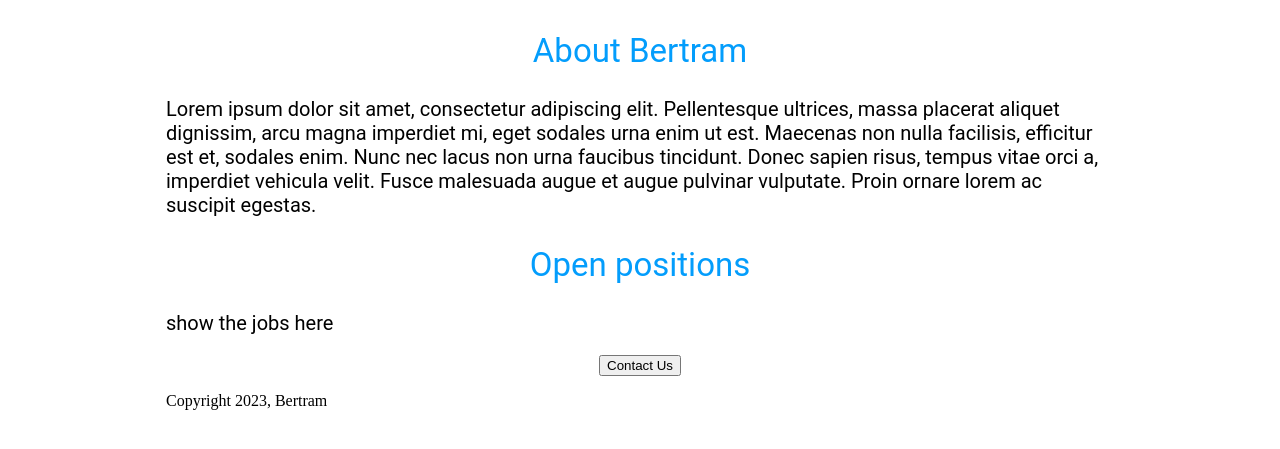
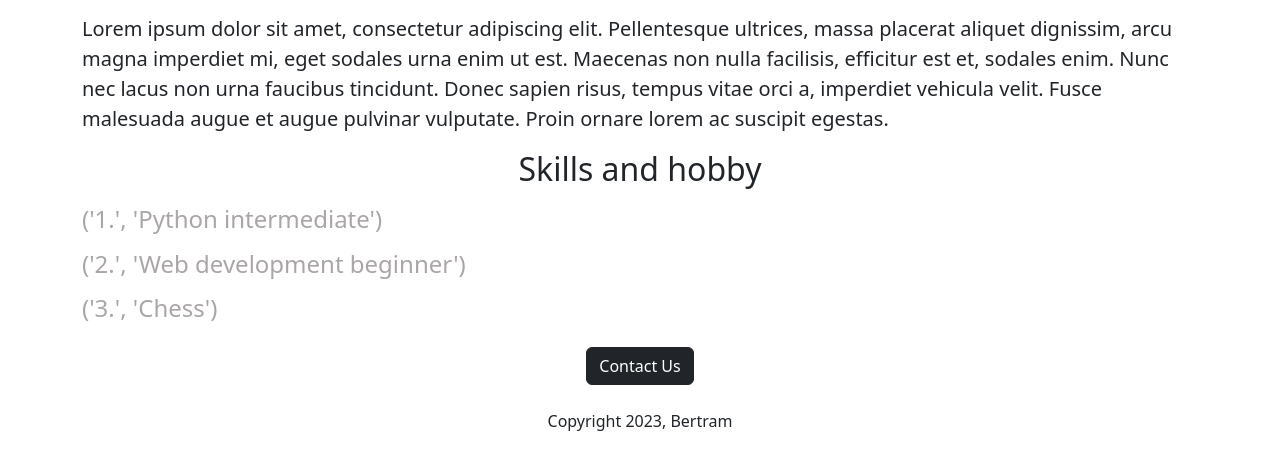
Before and after one commit to bertramrayhan/web-development, a Flask app: page / in a window 1280 px wide. Shown: the part 442-891 px from the top of the page. Before the commit the page ends 852 px from the top, so only its background shows below. Run offline with Flask 2, Linux system fonts and the light colour scheme.

Commit message:
add python

```diff
--- a/main.py
+++ b/main.py
@@ -2,9 +2,24 @@
 
 app = Flask(__name__)
 
+SKILLS = [
+  {
+    "id" : "1.",
+    "Skill" : "Python intermediate"
+  },
+  {
+    "id" : "2.",
+    "Skill" : "Web development beginner"
+  },
+  {
+    "id" : "3.",
+    "Skill" : "Chess"
+  }
+]
+
 @app.route("/")
 def hello():
-  return render_template("home.html")
+  return render_template("home.html", skills = SKILLS)
 
 if __name__ == "__main__":
   app.run(host="0.0.0.0", debug=True)
--- a/templates/home.html
+++ b/templates/home.html
@@ -2,49 +2,35 @@
 <html>
   <head>
     <title> First flask project</title>
+    <meta charset="utf-8">
+    <meta name="viewport" content="width=device-width, initial-scale=1">
+    <link href="https://cdn.jsdelivr.net/npm/bootstrap@5.3.0-alpha3/dist/css/bootstrap.min.css" rel="stylesheet" integrity="sha384-KK94CHFLLe+nY2dmCWGMq91rCGa5gtU4mk92HdvYe+M/SXH301p5ILy+dN9+nJOZ" crossorigin="anonymous">
     <style>
-      h1 {
-        font-size: 60px;
-        text-align : center;
-        font-family: Roboto;
-        font-weight : normal;
-        color: rgb(3, 157, 252);
-      }
-      #banner {
+      .img-fluid {
         width: 100%;
         height: 290px;
         object-fit: cover;
       }
-      h2 {
-        font-family: Roboto;
-        font-size: 33px;
-        color: rgb(3, 157, 252);
-        font-weight: normal;
-        text-align: center;
-      }
-      .body {
-        font-family: Roboto;
-        font-size: 20px;
-
-      }
-      #container {
-        max-width: 75%;
-        margin: auto;
-      }
     </style>
   </head>
   <body>
-    <div id="container">
-    <h1>Bertram career</h1>
-    <img id = "banner" src="https://images.unsplash.com/photo-1504805572947-34fad45aed93?ixlib=rb-4.0.3&ixid=MnwxMjA3fDB8MHxwaG90by1wYWdlfHx8fGVufDB8fHx8&auto=format&fit=crop&w=1470&q=80">
-    <h2>About Bertram</h2>
-    <p class="body">Lorem ipsum dolor sit amet, consectetur adipiscing elit. Pellentesque ultrices, massa placerat aliquet dignissim, arcu magna imperdiet mi, eget sodales urna enim ut est. Maecenas non nulla facilisis, efficitur est et, sodales enim. Nunc nec lacus non urna faucibus tincidunt. Donec sapien risus, tempus vitae orci a, imperdiet vehicula velit. Fusce malesuada augue et augue pulvinar vulputate. Proin ornare lorem ac suscipit egestas.</p>
-    <h2>Open positions</h2>
-    <p class="body">show the jobs here</p>
-    <div style="text-align:center">
-    <button>Contact Us</button>
+    <div class="container">
+    <h1 class= "text-center mt-2 mb-4">Bertram career</h1>
+        <img class= "img-fluid" src="https://images.unsplash.com/photo-1504805572947-34fad45aed93?ixlib=rb-4.0.3&ixid=MnwxMjA3fDB8MHxwaG90by1wYWdlfHx8fGVufDB8fHx8&auto=format&fit=crop&w=1470&q=80">
+    <h2 class="text-center mt-4 mb-4">About Bertram</h2>
+    <p class="lead">Lorem ipsum dolor sit amet, consectetur adipiscing elit. Pellentesque ultrices, massa placerat aliquet dignissim, arcu magna imperdiet mi, eget sodales urna enim ut est. Maecenas non nulla facilisis, efficitur est et, sodales enim. Nunc nec lacus non urna faucibus tincidunt. Donec sapien risus, tempus vitae orci a, imperdiet vehicula velit. Fusce malesuada augue et augue pulvinar vulputate. Proin ornare lorem ac suscipit egestas.</p>
+    <h2 class="text-center">Skills and hobby</h2>
+    <div>
+      {% for skill in skills%}
+      <div>
+      <h5 class="mt-3 mb-2" style="color:rgb(171, 166, 166); font-size: 24px">{{skill["id"] , skill["Skill"]}}</h5>
+      </div>
+      {% endfor %}
     </div>
-    <p>Copyright 2023, Bertram</p>
+    <div style="text-align:center" class="mb-4 mt-4">
+    <button type="button" class="btn btn-dark">Contact Us</button>
+    </div>
+    <p style="text-align: center">Copyright 2023, Bertram</p>
     </div>
   </body>
 </html>
```
